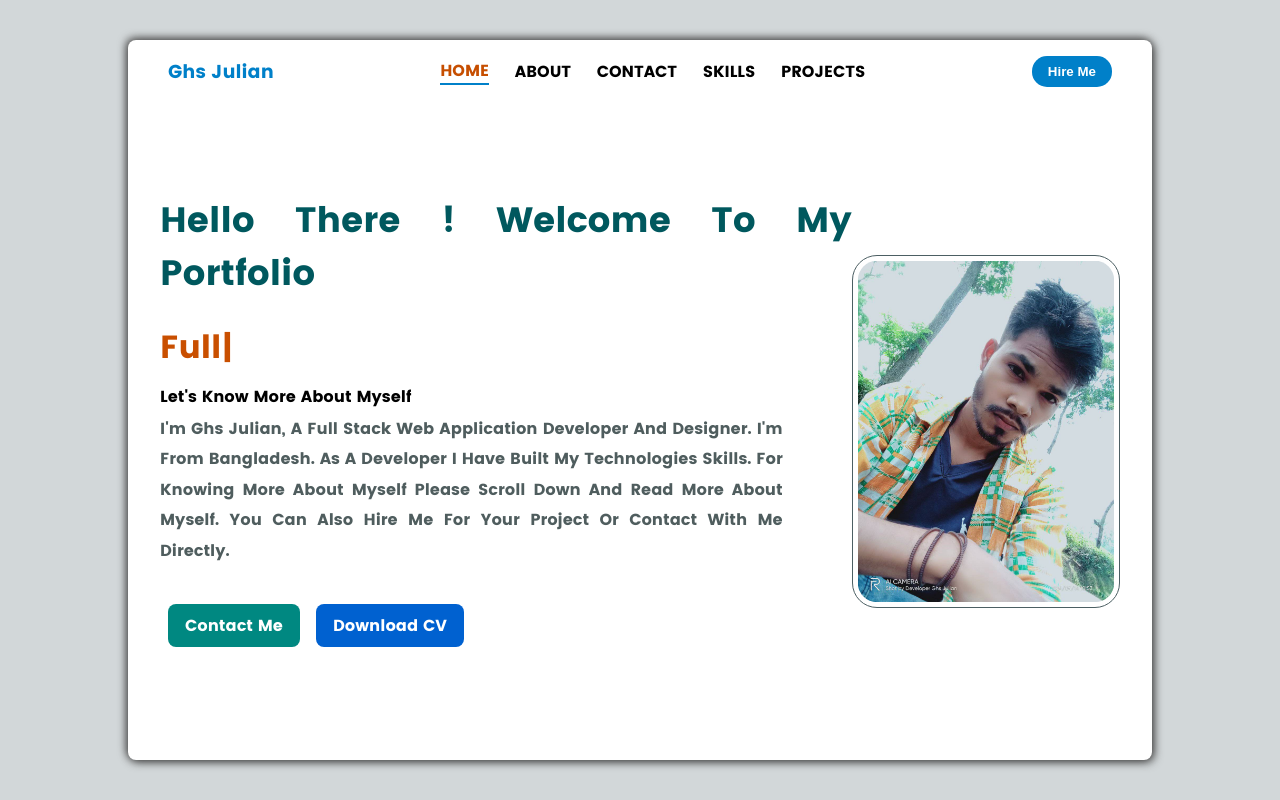
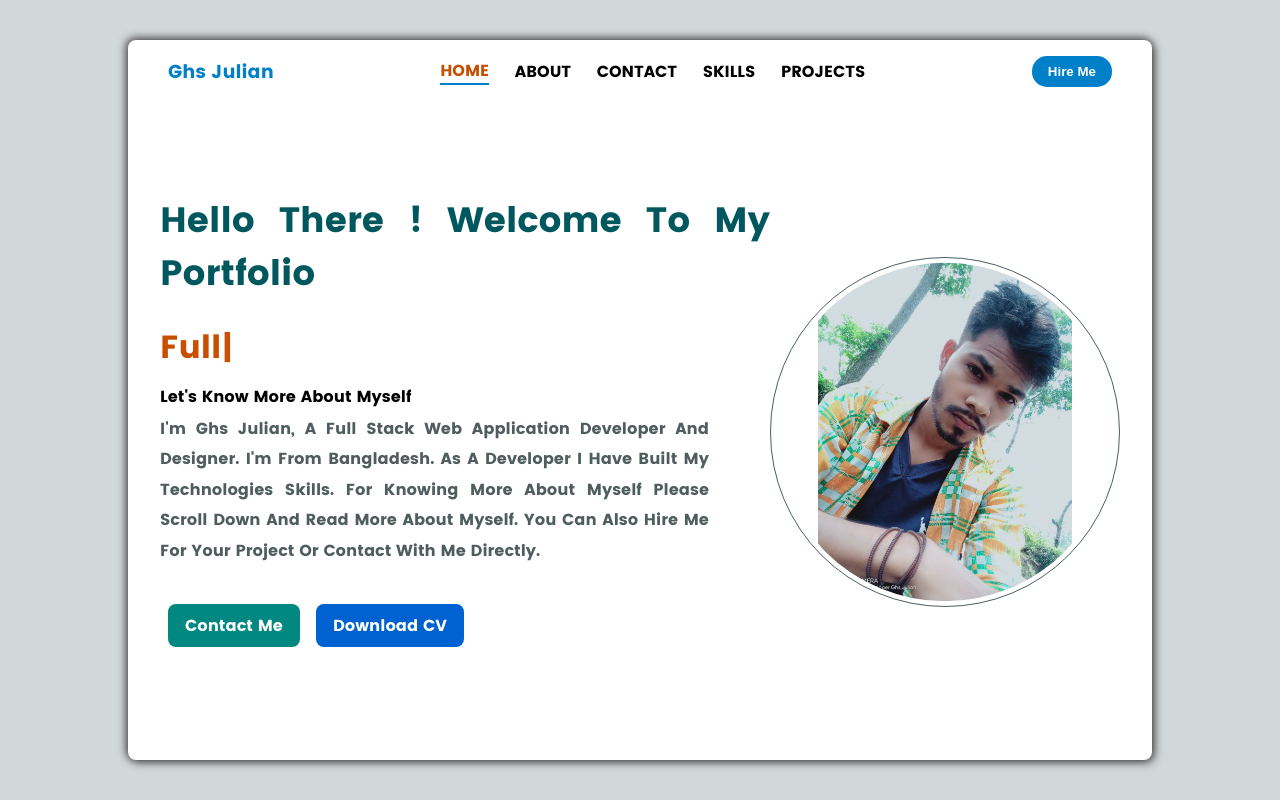
Before and after one commit to ghsjulian/ghs-cv, a React (Vite) app: page / in a window 1280 px wide. Built offline with nearby package versions, Linux system fonts and the light colour scheme.

Commit message:
Hero Image Rounded

```diff
--- a/src/assets/css/index.css
+++ b/src/assets/css/index.css
@@ -313,13 +313,13 @@ section .hero-img {
 }
 
 section .hero-img img {
-    width: 100%;
-    overflow: hidden;
+    width: 350px;
+    height: 350px;
     object-fit: contain;
     padding: 0.3rem;
     opacity: 1 ease-in;
     transition: 0.4s ease-in all;
-    border-radius: 25px;
+    border-radius: 50%;
     border: 1px solid #4c5f63;
 }
 /* @CSS Responsive Here */
```
